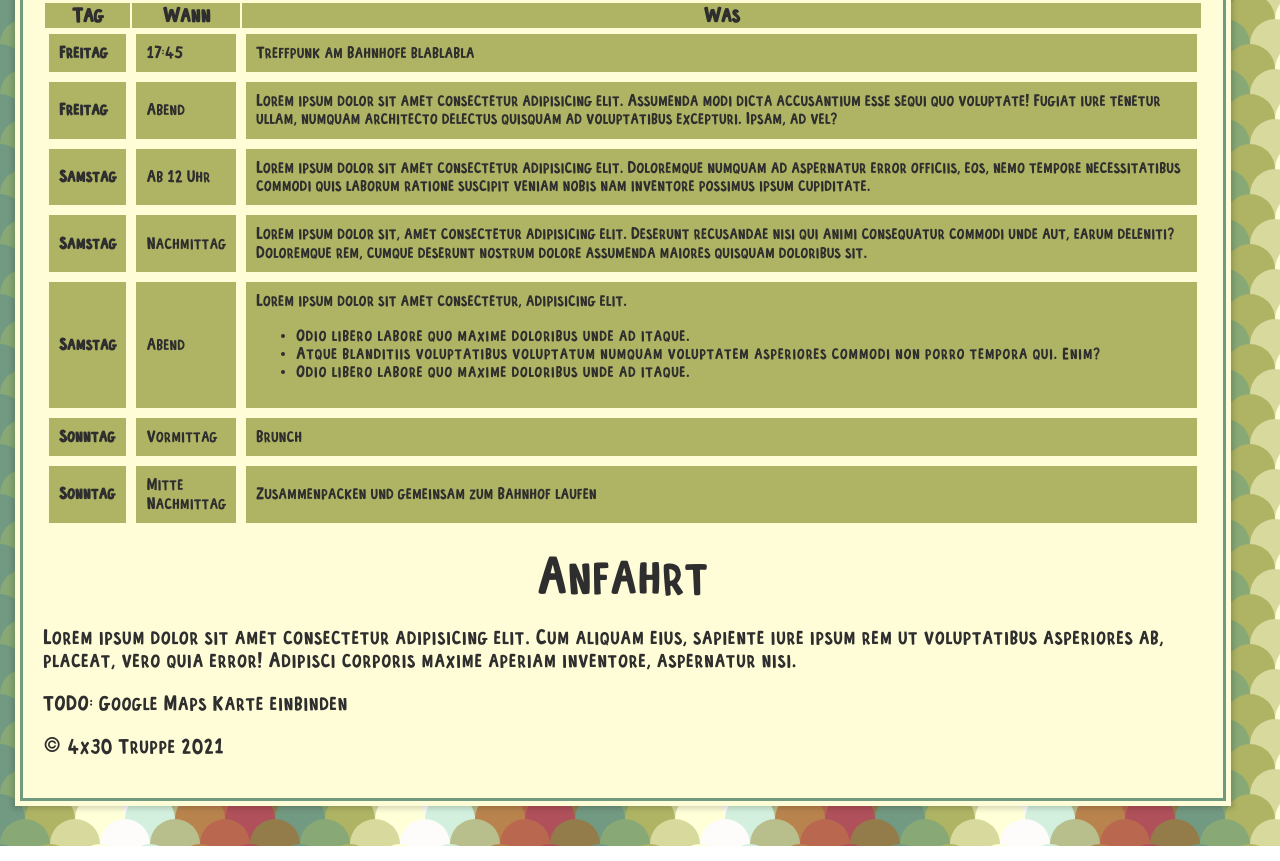
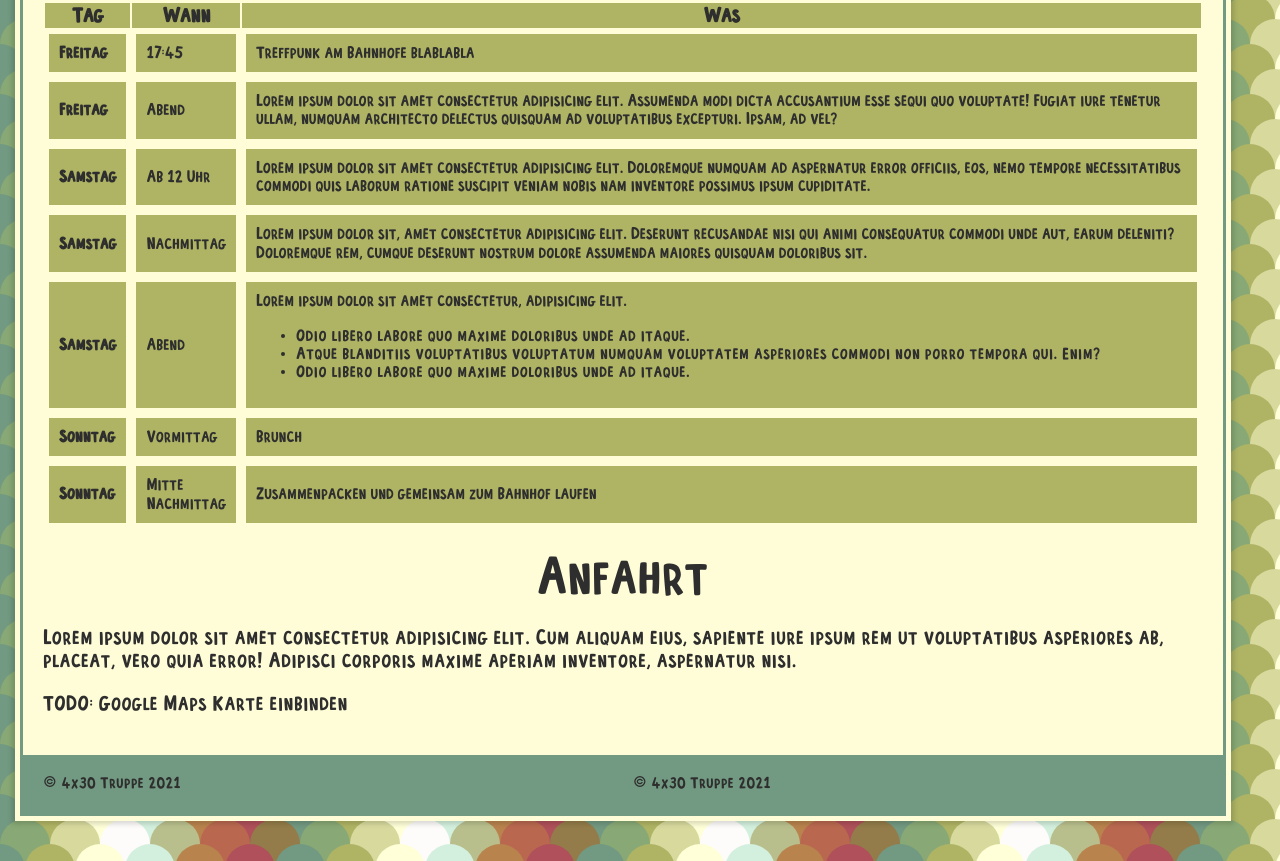
Before and after one commit to al-soup/4x30, a Gatsby site in the folder gatsby/: page /infos in a window 1280 px wide. Shown: the part 581-1442 px from the top of the page. Built offline with nearby package versions, Linux system fonts and the light colour scheme; Gatsby itself is replaced by a stand-in of ours.

Commit message:
Start with footer

```diff
--- a/gatsby/src/components/FaqsList.js
+++ b/gatsby/src/components/FaqsList.js
@@ -2,6 +2,7 @@ import React from "react";
 import styled from "styled-components";
 
 const FaqsListStyles = styled.div`
+  margin-top: 2rem;
   display: grid;
   grid-template-columns: repeat(auto-fill, minmax(400px, 1fr));
   gap: 2rem;
--- a/gatsby/src/components/Footer.js
+++ b/gatsby/src/components/Footer.js
@@ -1,9 +1,27 @@
 import React from "react";
+import styled from "styled-components";
+import { FaGithub as GithubIcon } from "react-icons/fa"
+
+const FooterStyles = styled.div`
+  display: grid;
+  grid-template-columns: 1fr 1fr;
+  gap: 2rem;
+  padding: 2rem;
+  p {
+    margin: 0;
+    font-size: 1.5rem;
+  }
+`;
 
 export default function Footer() {
   return (
-    <div>
-      <p>&copy; 4x30 Truppe { new Date().getFullYear() }</p>
-    </div>
+    <FooterStyles>
+      <div>
+        <p>&copy; 4x30 Truppe { new Date().getFullYear() }</p>
+      </div>
+      <div>
+        <p>&copy; 4x30 Truppe { new Date().getFullYear() }</p>
+      </div>
+    </FooterStyles>
   )
 }
--- a/gatsby/src/components/Layout.js
+++ b/gatsby/src/components/Layout.js
@@ -36,8 +36,8 @@ export default function Layout({ children }) {
         <ContentStyles>
           <Nav />
           { children }
-          <Footer />
         </ContentStyles>
+        <Footer />
       </SiteBorderStyles>
     </>
   );
--- a/gatsby/src/pages/faq.js
+++ b/gatsby/src/pages/faq.js
@@ -9,7 +9,6 @@ export default function FaqPage({ data }) {
   return (
     <>
       <h1>Fragen & Antworten</h1>
-      <p>Lorem ipsum dolor sit amet consectetur adipisicing elit. Cum aliquam eius, sapiente iure ipsum rem ut voluptatibus asperiores ab, placeat, vero quia error! Adipisci corporis maxime aperiam inventore, aspernatur nisi.</p>
       <FaqList faqs={faqs} />
     </>
   )
```
